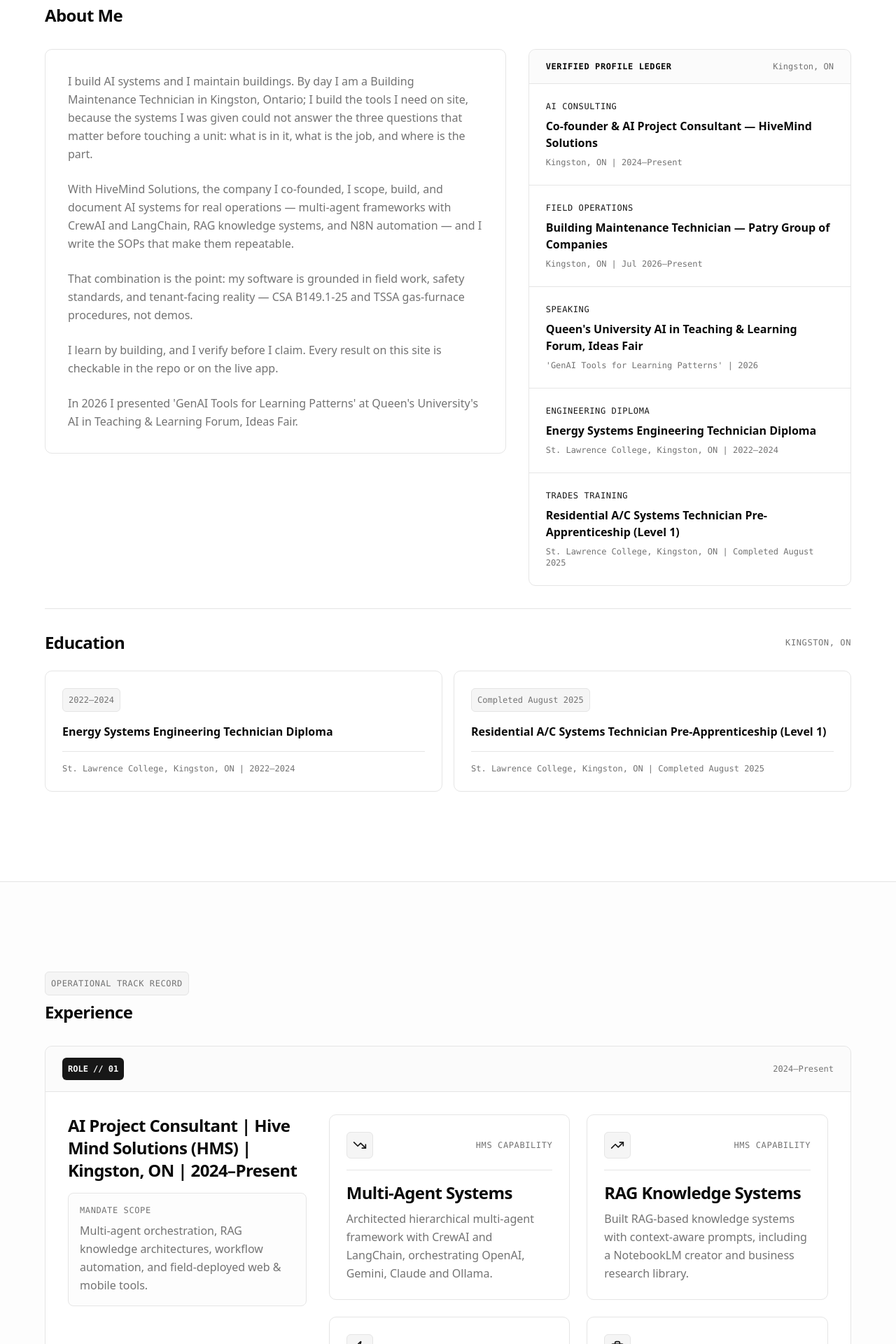
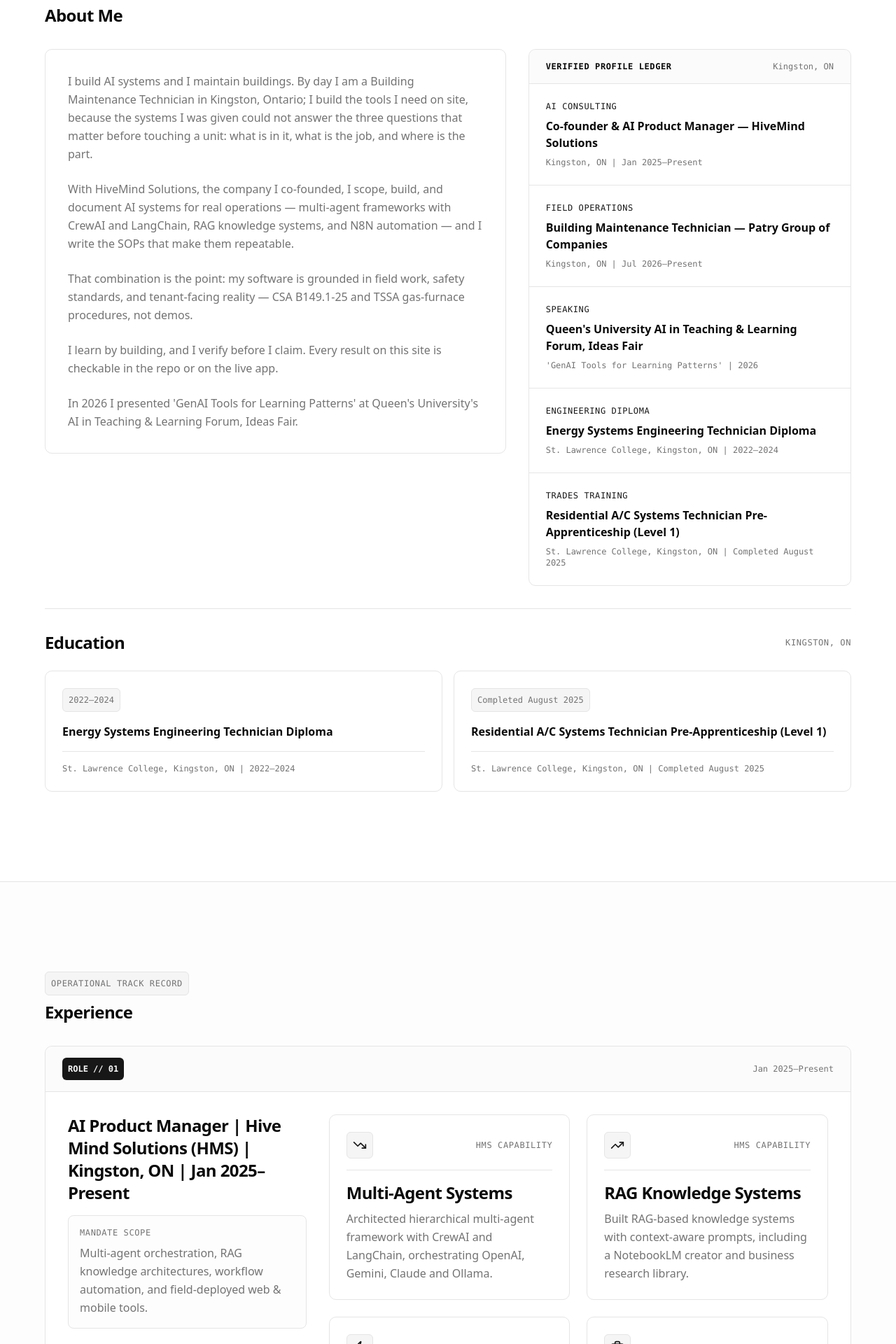
Before and after one commit to josehidalgoalvarez/ai-portfolio, a React (Vite) app: page / in a window 1280 px wide. Shown: the part 964-2884 px from the top of the page at 70% size. Built offline with nearby package versions, Linux system fonts and the light colour scheme.

Commit message:
Fix HMS role to AI Product Manager, Jan 2025–Present
- Corrects the pre-existing 'AI Project Consultant, 2024–Present' wording in the About ledger and Experience role header to match the resume

```diff
--- a/src/components/About.tsx
+++ b/src/components/About.tsx
@@ -7,8 +7,8 @@ import { educationData } from "@/data/educationData";
 const verifiedFacts = [
   {
     label: "AI Consulting",
-    value: "Co-founder & AI Project Consultant — HiveMind Solutions",
-    meta: "Kingston, ON | 2024–Present",
+    value: "Co-founder & AI Product Manager — HiveMind Solutions",
+    meta: "Kingston, ON | Jan 2025–Present",
   },
   {
     label: "Field Operations",
--- a/src/components/Experience.tsx
+++ b/src/components/Experience.tsx
@@ -30,14 +30,14 @@ export default function Experience() {
               ROLE // 01
             </span>
             <span className="text-xs font-mono text-muted-foreground">
-              2024–Present
+              Jan 2025–Present
             </span>
           </div>
 
           <div className="p-6 sm:p-8 grid grid-cols-1 lg:grid-cols-12 gap-8 items-start">
             <div className="lg:col-span-4 space-y-4">
               <h3 className="text-2xl font-bold tracking-tight text-foreground">
-                AI Project Consultant | Hive Mind Solutions (HMS) | Kingston, ON | 2024–Present
+                AI Product Manager | Hive Mind Solutions (HMS) | Kingston, ON | Jan 2025–Present
               </h3>
               <div className="p-4 border border-border rounded-md bg-muted/20 space-y-2">
                 <p className="text-xs font-mono uppercase tracking-wider text-muted-foreground">
```
